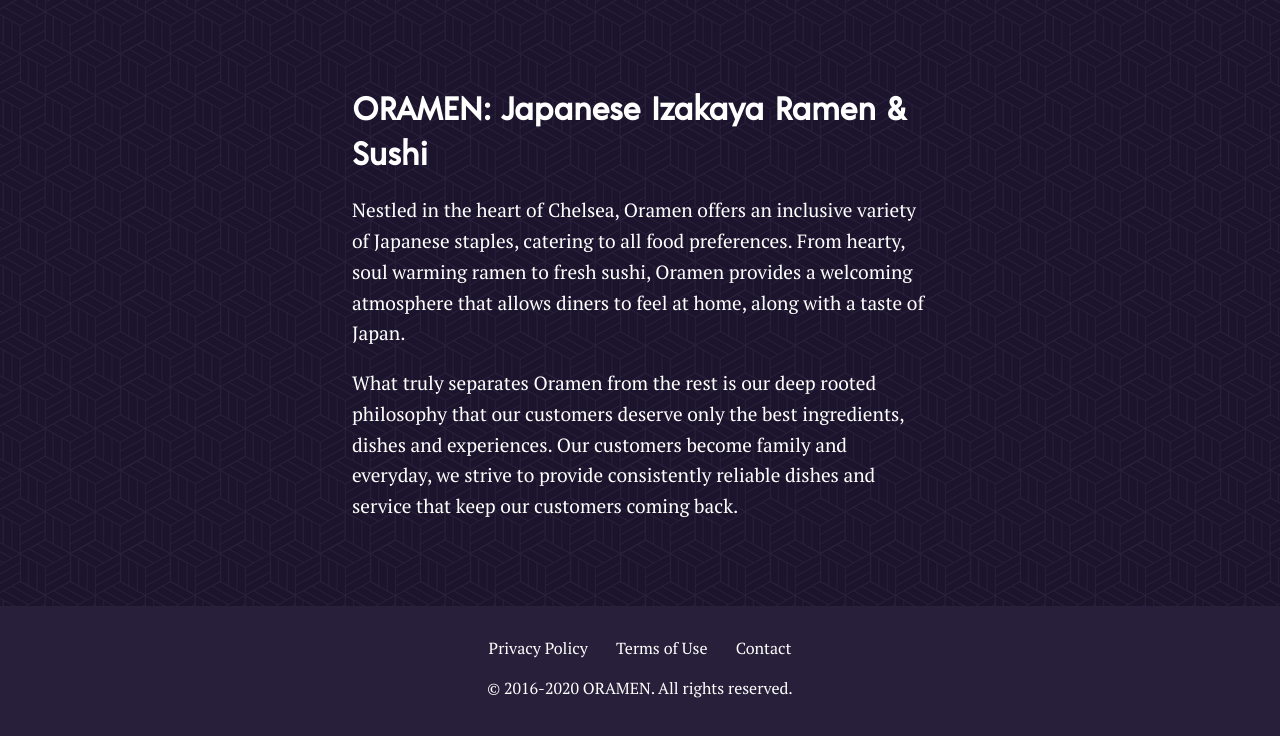
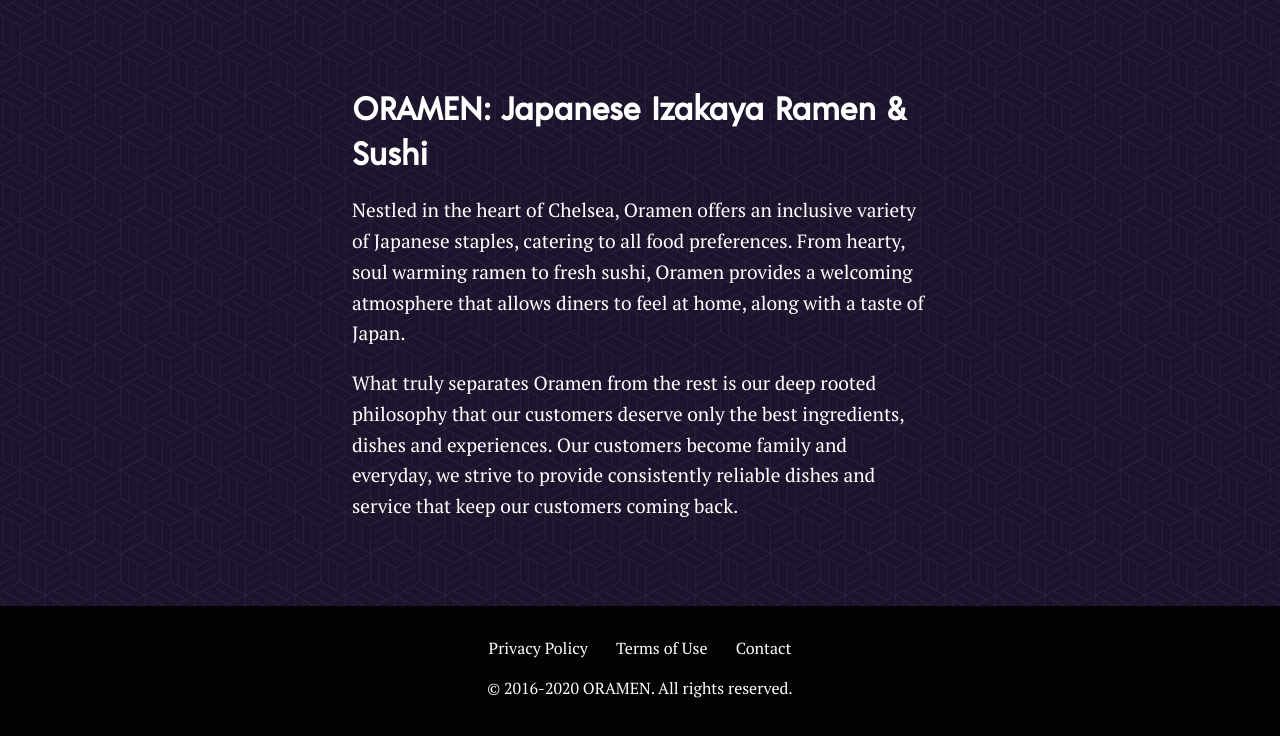
Before and after one commit to ny404/oramen, a plain HTML site: page index.html in a window 1280 px wide. Shown: the part 800-1536 px from the top of the page. Drawn offline with nearby package versions, Linux system fonts and the light colour scheme; a script that the page names is missing.

Commit message:
changed footer color

```diff
--- a/css/style.css
+++ b/css/style.css
@@ -25,11 +25,13 @@
 	text-align: center;
 }
 
-.introduction { background: #fff; background-image: url(../img/oramen-section-pattern.png); }
+.introduction { background: #281f3a; background-image: url(../img/oramen-section-pattern.png); }
 
 .logo {  }
 
-footer { background: #281f3a; text-align: center; padding: 2.5% 2.5% 5% 2.5%; }
+
+body { background: #281f3a; }
+footer { background: #020403; text-align: center; padding: 2.5% 2.5% 5% 2.5%; }
 footer ul { list-style-type: none; padding: 0; margin: 0;}
 footer ul li { display: inline-block; margin: 0 1%; color: #fff; }
 footer a { color: #fff; text-decoration: none; }
```
